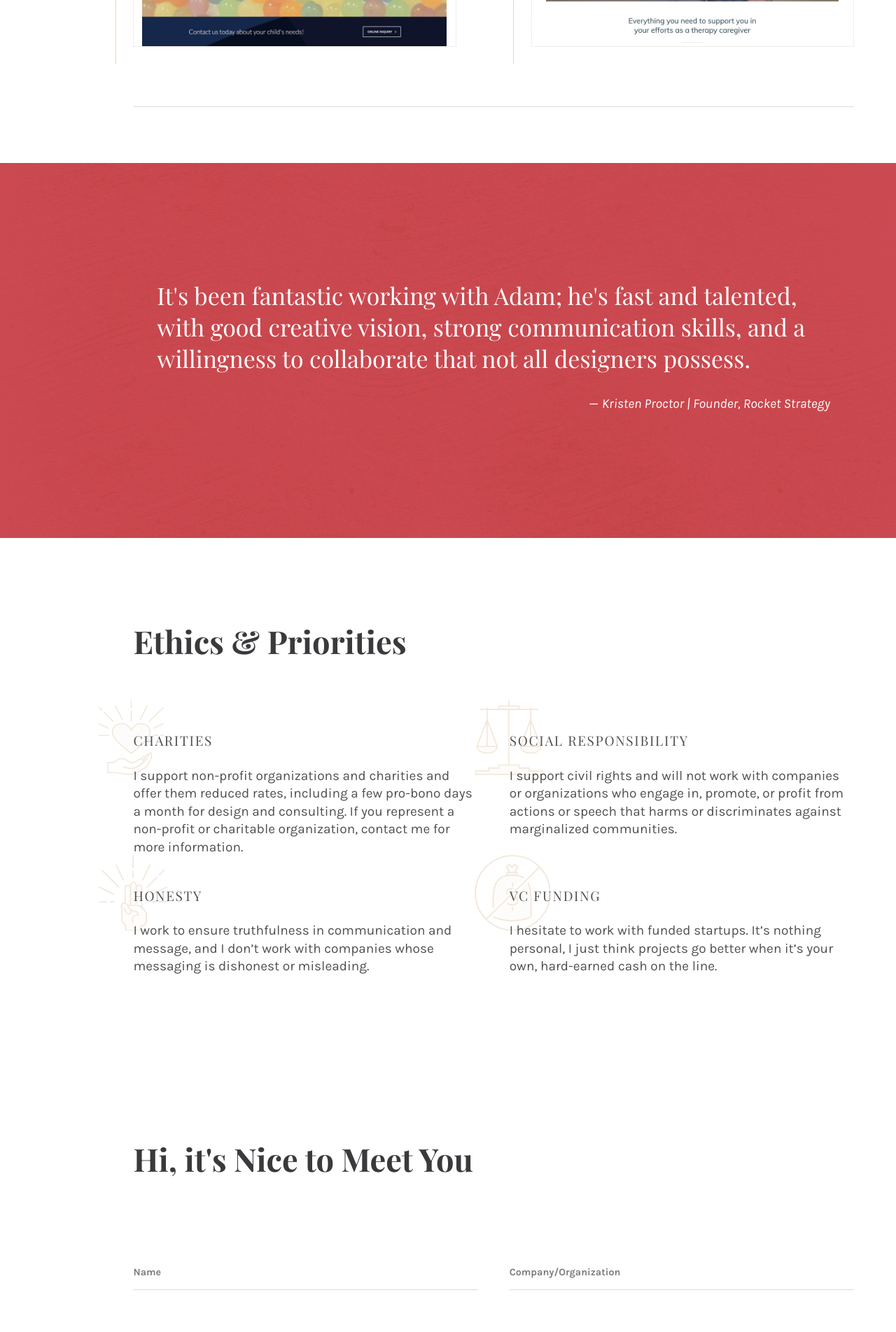
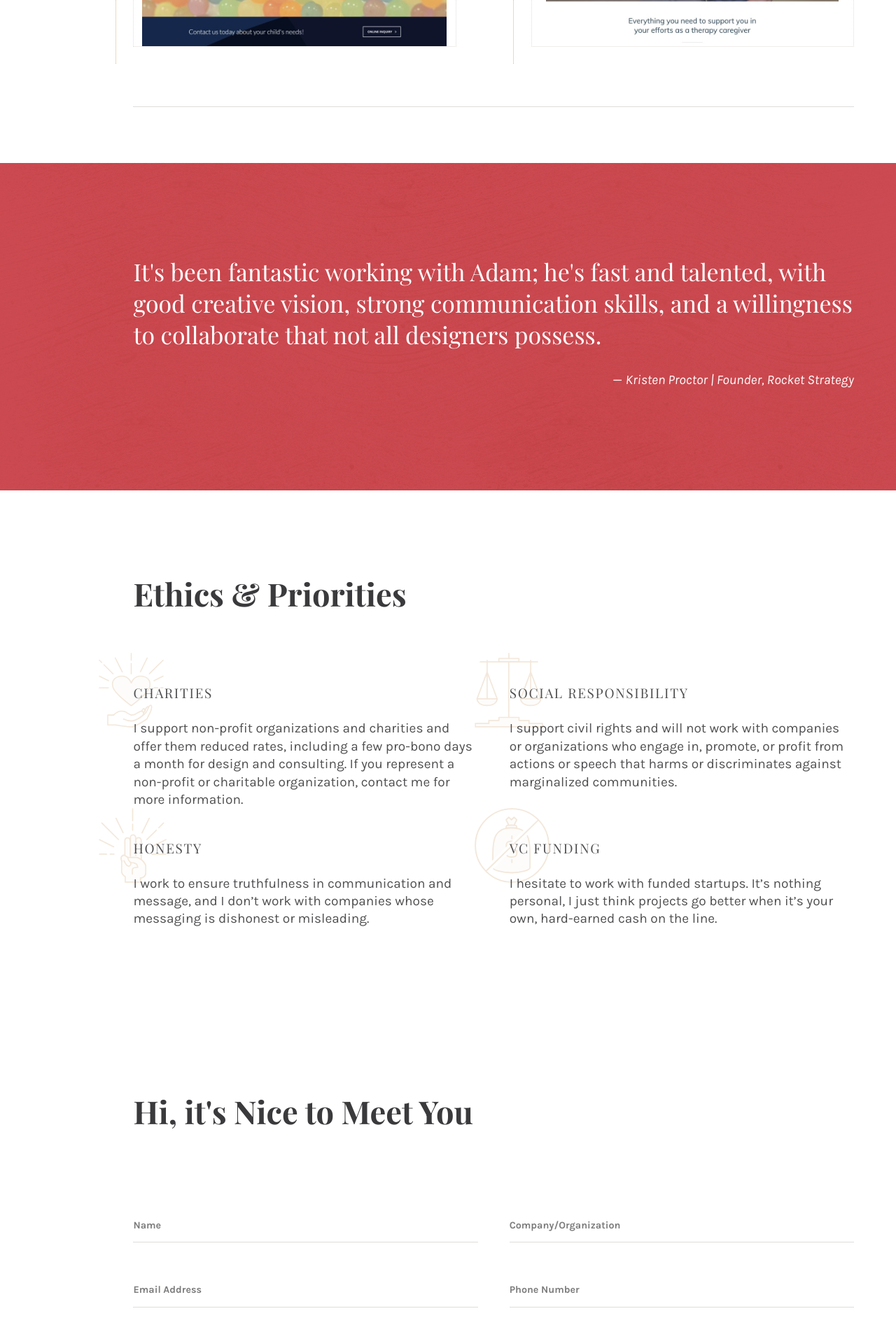
Before and after one commit to claxondesignco/claxondesignco.github.io, a Jekyll site: the page built from index.html, in a window 1280 px wide. Shown: the part 1937-3841 px from the top of the page at 70% size. Built offline with Jekyll 4.4.1, drawn with Linux system fonts in a browser that asks for light colours; nearby versions of some CDN libraries; comment, search, counter and statistics services are not loaded.

Commit message:
Removed padding from testimonials.

```diff
--- a/_sass/_testimonials.sass
+++ b/_sass/_testimonials.sass
@@ -1,7 +1,6 @@
 .testimonial
   background-color: rgba(36,36,39,.96)
   color: $white-t4
-  padding: ms(2)
   -webkit-font-smoothing: subpixel-antialiased
   display: inline-block
   width: auto
```
